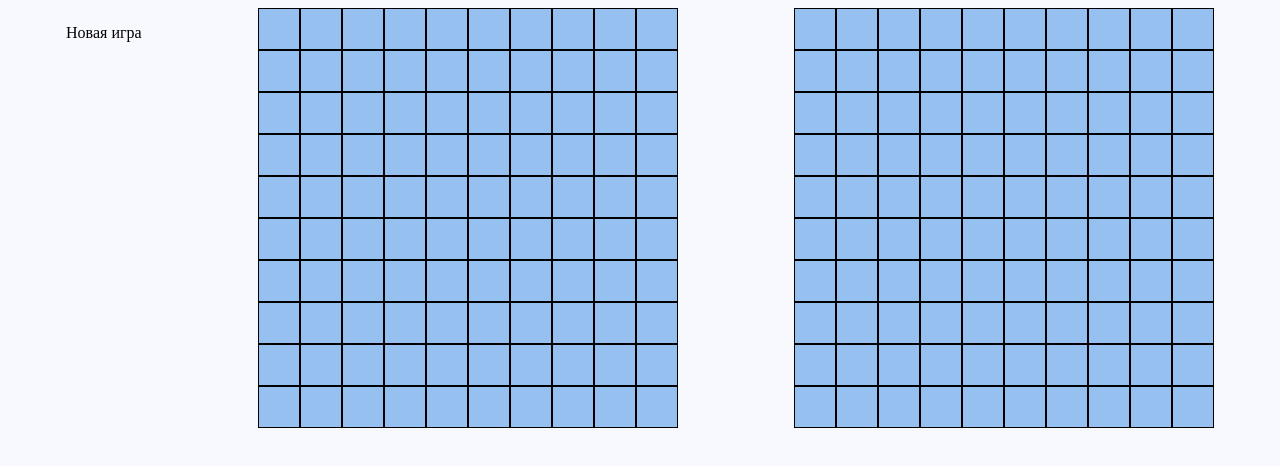
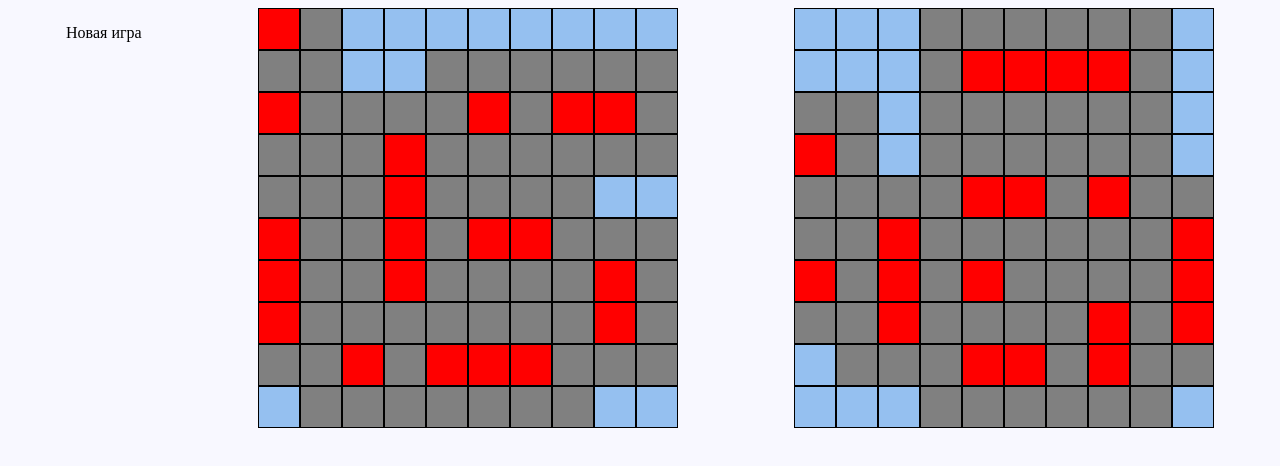
Before and after one commit to ilenych/SeaBattle, a plain HTML site: page index.html in a window 1280 px wide. Both pictures are taken after a click on the element "Новая игра". Drawn offline with Linux system fonts and the light colour scheme.

Commit message:
(Field.js, main.js, style.css) Created functions for set random ship

```diff
--- a/css/style.css
+++ b/css/style.css
@@ -17,3 +17,11 @@ body {
     width: 40px;
     border: 1px solid black;
 }
+
+.block {
+    background-color: gray;
+}
+
+.ship {
+    background-color: red;
+}
--- a/js/Field.js
+++ b/js/Field.js
@@ -1,10 +1,18 @@
 "use strict";
+//Enum
+const status = {
+    ship: 'ship',
+    empty: 'empty',
+    block: 'block',
+}
 
 export class Field {
   constructor() {
-    this.field;
+	this.field;
   }
-
+/**
+ * Generate Field
+ */
   generateField() {
     this.field = {
       cells: [],
@@ -12,15 +20,141 @@ export class Field {
         x: 10,
         y: 10,
       },
+      shipsLength: [4, 3, 3, 2, 2, 2, 1, 1, 1, 1],
     };
 
     // Generate empty field
     for (let i = 0; i < this.field.fieldSize.x; i++) {
       for (let j = 0; j < this.field.fieldSize.y; j++) {
-        this.field.cells.push({ x: i, y: j });
+        this.field.cells.push({ x: i, y: j, status: status.empty });
       }
     }
-
+	// Set position ship
+    for (let ship of this.field.shipsLength) {
+      this.positionShip(ship);
+    }
     return this.field;
   }
+
+/**
+ * Return link on cell with given coord
+ * @param {Object} coords - {x: Int, y: Int}
+ */
+  getCell(coords) {
+    let cell = this.field.cells.filter((item) => {
+      return item.x == coords.x && item.y == coords.y;
+    });
+    return cell[0];
+  }
+/**
+ * Return random coordinates cell on fields based on position
+ * @param {Number} ship - ship length
+ * @param {*} position - vertical(0), horizontal(1)
+ */
+  randomCell(ship, position) {
+    const start = 10 - ship; // Set start coord based on ship
+    const end = 9 - start; // Set end cood based on coord start
+    if (position == 0) {
+      return {
+        x: this.randomInteger(start, end),
+        y: this.randomInteger(0, 10),
+      };
+    } else {
+      return {
+        x: this.randomInteger(0, 10),
+        y: this.randomInteger(start, end),
+      };
+    }
+  }
+/**
+ * Return random number from min to max
+ * @param {Number} min
+ * @param {Number} max
+ */
+  randomInteger(min, max) {
+    let rand = min + Math.random() * (max - min);
+    return Math.floor(rand);
+  }
+
+  /**
+   * Set ship basen on position
+   * position == 1 (vertical), position == 0 (horiztal)
+   * @param {Number} ship - ship length
+   */
+  positionShip(ship) {
+    const position = Math.round(Math.random());
+    const randomCell = this.randomCell(ship, position);
+
+    const cell = this.getCell(randomCell);
+    let coords = [];
+
+    for (let i = 0; i < ship; i++) {
+      if (position == 1) {
+        const coord = { x: cell.x, y: cell.y + i };
+        coords.push(coord);
+      } else {
+        const coord = { x: cell.x + i, y: cell.y };
+        coords.push(coord);
+      }
+    }
+    this.tryShipOnField(ship, coords);
+  }
+
+/**
+ * Set block status on cell
+ * @param {Object} coord - {x: Int, y: Int}
+ */
+  setBlockStatus(coord) {
+    const coordsX = [coord.x - 1, coord.x + 1, coord.x];
+    const coordsY = [coord.y - 1, coord.y + 1, coord.y];
+    for (let coordX of coordsX) {
+      for (let coordY of coordsY) {
+		const coord = { x: coordX, y: coordY };
+		const cell = this.getCell(coord);
+		if (cell != undefined && cell.status != status.ship) {
+		  cell.status = status.block;
+		}
+      }
+    }
+  }
+
+/**
+ Set ship status on cell
+ * @param {Object} coord - {x: Int, y: Int}
+ */
+  setShipStatus(coord) {
+    let cell = this.getCell(coord);
+    cell.status = status.ship;
+  }
+
+  /**
+   * Try set ship on field
+   * @param {Number} ship - ship length
+   * @param {Object} coords - {x: Int, y: Int}
+   */
+  tryShipOnField(ship, coords) {
+	  let flag = [];
+	  for(let coord of coords) {
+		  let cell = this.getCell(coord)
+		  if(cell.status != status.block && cell.status != status.ship){
+			flag.push(true)
+		  } else{
+			flag.push(false)
+		  }
+	  }
+	  flag.includes(false) ? this.positionShip(ship) : this.placeShipOnFiled(coords)
+    // console.log(this.field)
+  }
+
+/**
+ * Set status on cells
+ * @param {Obbject} coords - {x: Int, y: Int}
+ */
+  placeShipOnFiled(coords) {
+
+    for (let coord of coords) {
+	this.setBlockStatus(coord)
+	this.setShipStatus(coord);
+    }
+  }
 }
--- a/js/main.js
+++ b/js/main.js
@@ -1,14 +1,17 @@
 import { Field } from "./Field.js";
 
-//Add listener on main div
+// Add listener on main div
 const main = document.getElementById("main");
 main.addEventListener("click", createField);
 
-//Add listener on first and second fields
+// Add listener on first and second fields
 const firstField = document.getElementById("firstField");
 const secondField = document.getElementById("secondField");
-
+/**
+ * Craete field
+ */
 function createField() {
+    // Create 2 fields
   let mf = new Field();
   const myField = mf.generateField();
   let ef = new Field();
@@ -17,8 +20,8 @@ function createField() {
   console.log("Create fields");
 
   for (let field of [
-    [myField, firstField],
-    [enemyField, secondField],
+    [myField, firstField, 1],
+    [enemyField, secondField, 2],
   ]) {
     for (let i = 0; i < field[0].fieldSize.x; i++) {
       let row = document.createElement("div");
@@ -27,10 +30,16 @@ function createField() {
       for (let j = 0; j < field[0].fieldSize.y; j++) {
         let cell = document.createElement("div");
         cell.classList.add("field-cell");
+        cell.id = `f${field[2]}x${i}y${j}`;
         row.appendChild(cell);
       }
     }
+    // For each cell set new class list
+    for (let cell of field[0].cells) {
+      document
+        .getElementById(`f${field[2]}x${cell.x}y${cell.y}`)
+        .classList.add(`${cell.status}`);
+    }
   }
-
   main.removeEventListener("click", createField);
 }
```
